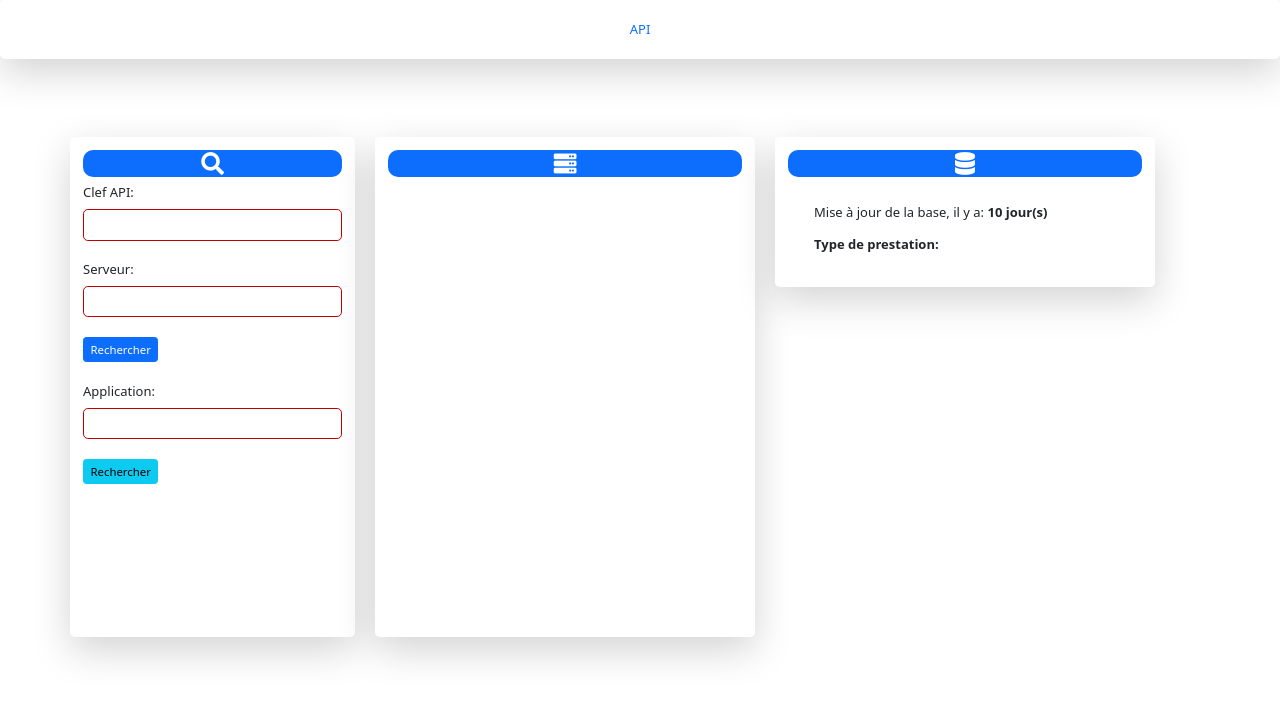
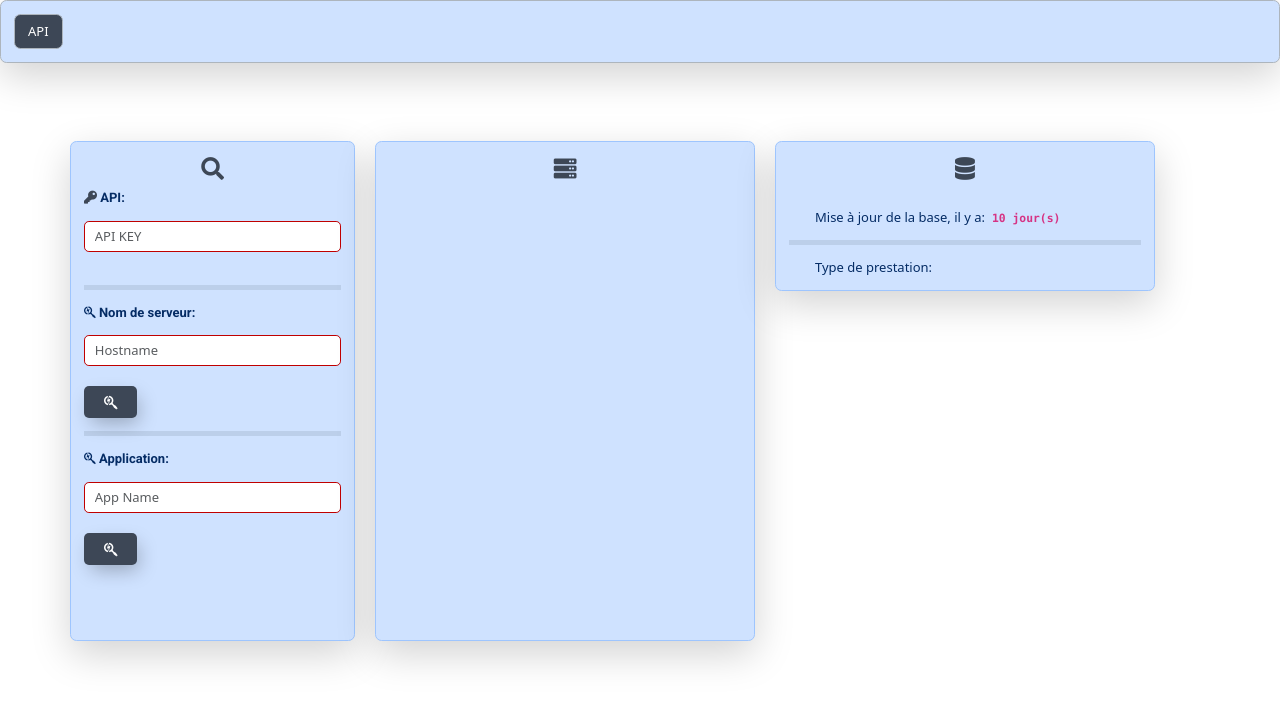
Before and after one commit to NL647/api-xls, a Python web app: template templates/index.html in a window 1280 px wide. Shown: the top 704 px of the page. Run offline with Jinja, Linux system fonts and the light colour scheme; the template is opened without the code that fills it: most values are stand-ins (such as "Sample title", 1, 10 or a date in 2020); some libraries are stand-ins or nearby versions.

Commit message:
Update index.html

```diff
--- a/templates/index.html
+++ b/templates/index.html
@@ -7,14 +7,88 @@
     <link rel="stylesheet" href="https://cdn.jsdelivr.net/npm/bootstrap@5.3.0/dist/css/bootstrap.min.css">
     <script src="https://cdn.jsdelivr.net/npm/bootstrap@5.3.0/dist/js/bootstrap.bundle.min.js"></script>
     <link rel="stylesheet" href="https://cdnjs.cloudflare.com/ajax/libs/font-awesome/5.9.0/css/all.min.css" integrity="sha512-q3eWabyZPc1XTCmF+8/LuE1ozpg5xxn7iO89yfSOd5/oKvyqLngoNGsx8jq92Y8eXJ/IRxQbEC+FGSYxtk2oiw==" crossorigin="anonymous" referrerpolicy="no-referrer" />
+    <!-- FONTS -->
+    <link rel="preconnect" href="https://fonts.googleapis.com">
+    <link rel="preconnect" href="https://fonts.gstatic.com" crossorigin>
+    <link href="https://fonts.googleapis.com/css2?family=Roboto:ital,wght@0,100;0,300;0,400;0,500;0,700;0,900;1,100;1,300;1,400;1,500;1,700;1,900&display=swap" rel="stylesheet">
+
+    <!-- CSS -->
     <style type="text/css">
       input:required:invalid {
   border-color: #c00000;
 }
 
-html {
-  font-size: small;
+
+
+html{
+font-family:Roboto, sans-serif !important;
+font-size: small;
 }
+
+hr {
+  margin-top: 1rem;
+  margin-bottom: 1rem;
+  border: 2;
+  border-top: 5px solid rgba(61, 71, 86, 0.5);
+  box-shadow: rgba(50, 50, 93, 0.25) 0px 13px 27px -5px, rgba(0, 0, 0, 0.3) 0px 8px 16px -8px;
+}
+
+.roboto-bold {
+  font-family: "Roboto", sans-serif;
+  font-weight: 700;
+  font-style: normal;
+}
+
+.form-label{
+  margin-bottom: 1rem;
+
+}
+
+button {
+ padding: 5px 20px;
+ border: unset;
+ border-radius: 5px;
+ color: white;
+ z-index: 1;
+ background: #3d4756;
+ position: relative;
+
+ font-size: 15px;
+ -webkit-box-shadow: 4px 8px 19px -3px rgba(0,0,0,0.27);
+ box-shadow: 4px 8px 19px -3px rgba(0,0,0,0.27);
+ transition: all 250ms;
+ overflow: hidden;
+}
+
+button::before {
+ content: "";
+ position: absolute;
+ top: 0;
+ left: 0;
+ height: 100%;
+ width: 0;
+ border-radius: 5px;
+ background-color: white;
+ color: #3d4756;
+ z-index: -1;
+ -webkit-box-shadow: 4px 8px 19px -3px rgba(0,0,0,0.27);
+ box-shadow: 4px 8px 19px -3px rgba(0,0,0,0.27);
+ transition: all 250ms;
+
+}
+
+button:hover {
+ color: #3d4756;
+}
+
+button:hover::before {
+ width: 100%;
+}
+
+
+
+
+
 
     </style>
   <title>API</title>
@@ -22,9 +96,9 @@ html {
 <body>
 
 
-  <ul class="nav justify-content-center shadow-lg p-3 mb-5 bg-white rounded">
+  <ul class="nav justify-content-left shadow-lg p-3 mb-5 bg-primary-subtle border border-dark-subtle rounded-3">
   <li class="nav-item">
-    <a class="nav-link active" aria-current="page" href="#">API</a>
+    <a class="nav-link active text-emphasis  border border-dark-subtle rounded-3" style="background-color: #3d4756; color:white" aria-current="page" href="#">API</a>
   </li>
 </ul><br><br>
 
@@ -32,25 +106,27 @@ html {
 
 <div class="container">
   <div class="row">
-    <div class="col-md-3 shadow-lg p-3 mb-5 bg-white rounded" style="height: 500px;">
-      <h3 style="background-color: #0d6efd; text-align: center;border-radius: 10px;"><i class="fas fa-search" style="color: white;"></i></h3>
+    <div class="col-md-3 shadow-lg p-3 mb-5 text-primary-emphasis bg-primary-subtle border border-primary-subtle rounded-3" style="height: 500px;">
+      <h3 style=" text-align: center;border-radius: 10px;"><i class="fas fa-search" style="color: #3d4756;"></i></h3>
 
-      <label class="form-label" for="api_key">Clef API:</label><br>
-      <input class="form-control" type="password" id="api_key" name="api_key" required><br>
+      <label class="form-label roboto-bold" for="api_key"><i class="fas fa-key" style="color: #3d4756;"></i> API:</label><br>
+      <input class="form-control" type="password" id="api_key" name="api_key" required placeholder="API KEY"><br>
 
+      <hr/>
 
-      <label class="form-label" for="server_id">Serveur:</label><br>
-      <input type="text" id="server_id" name="server_id" class="form-control" required><br>
-      <button id="btnsubmit" type="submit" class="btn btn-primary btn-sm" onclick="fetchAPI()">Rechercher</button><br>
+      <label class="form-label roboto-bold" for="server_id"><i class="fab fa-searchengin"></i> Nom de serveur:</label><br>
+      <input type="text" id="server_id" name="server_id" class="form-control" required placeholder="Hostname"><br>
+      <button id="btnsubmit" type="submit" class="button" onclick="fetchAPI()"><i class="fab fa-searchengin"></i></button>
 
+      <hr/>
 
-      <br><label class="form-label" for="application">Application:</label><br>
-      <input type="text" id="application" name="application" class="form-control" required><br>
-      <button id="btnsubmitapp" type="submit" class="btn btn-info btn-sm" onclick="fetchApplication()">Rechercher</button>
+      <label class="form-label roboto-bold" for="application"><i class="fab fa-searchengin"></i> Application:</label><br>
+      <input type="text" id="application" placeholder="App Name" name="application" class="form-control" required><br>
+      <button id="btnsubmitapp" type="submit" class="button" onclick="fetchApplication()"><i class="fab fa-searchengin"></i></button>
     </div>
 
-    <div class="col-md-4 shadow-lg p-3 mb-5 bg-white rounded" style="margin-left: 20px;">
-      <h3 style="background-color: #0d6efd; text-align: center;border-radius: 10px;"><i class="fas fa-server" style="color: white;"></i></i> </h3><br>
+    <div class="col-md-4 shadow-lg p-3 mb-5 text-primary-emphasis bg-primary-subtle border border-primary-subtle rounded-3" style="margin-left: 20px;">
+      <h3 style=" text-align: center;border-radius: 10px;"><i class="fas fa-server" style="color: #3d4756;"></i></i> </h3><br>
       <div class="table-responsive-sm" style="margin: 5px;">
         <table class="table">
           <tbody id="result">
@@ -59,10 +135,13 @@ html {
       </div>
     </div>
 
-    <div class="col-md-4 shadow-lg p-3 mb-5 bg-white rounded" style="margin-left: 20px; height: 150px;">
-      <h3 style="background-color: #0d6efd; text-align: center;border-radius: 10px;"><i class="fas fa-database" style="color: white;"></i></i> </h3><br>
-      <ul>Mise à jour de la base, il y a:<b> {{ db_age }} jour(s)<b></ul>
-      <ul>Type de prestation: <b id="presta"> <b></ul>
+    <div class="col-md-4 shadow-lg p-3 mb-5 text-primary-emphasis bg-primary-subtle border border-primary-subtle rounded-3" style="margin-left: 20px; height: 150px;">
+      <h3 style=" text-align: center;border-radius: 10px;"><i class="fas fa-database" style="color: #3d4756;"></i></i> </h3><br>
+
+
+      <ul>Mise à jour de la base, il y a:<b><code> {{ db_age }} jour(s)</code></b></ul>
+        <hr/>
+      <ul style="margin-bottom: 2rem">Type de prestation: <b><code id="presta"> </code></b></ul><br>
 
     </div>
   </div>
```
